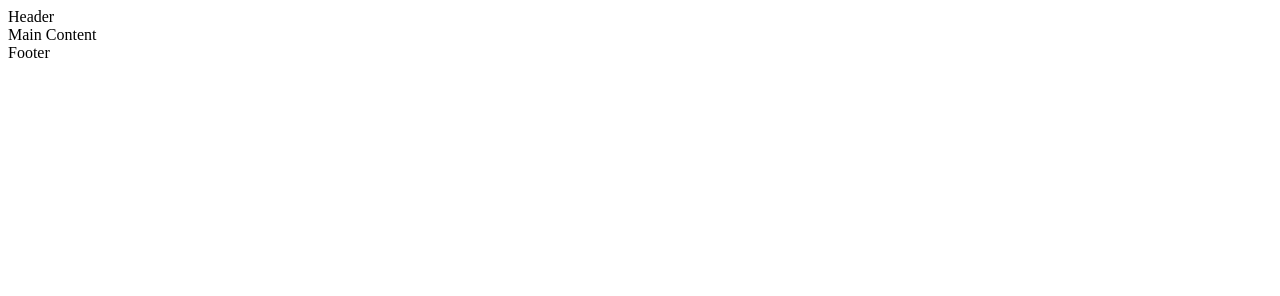
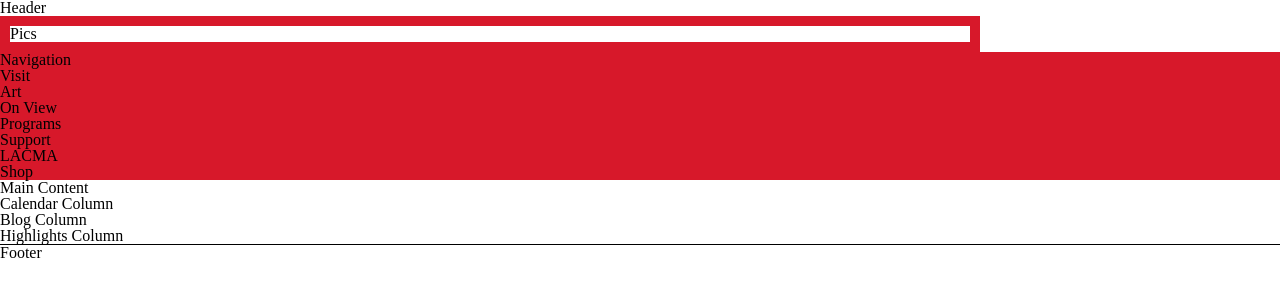
Before and after one commit to jlbattle/lacma.org, a plain HTML site: page index.html in a window 1280 px wide. Drawn offline with Linux system fonts and the light colour scheme.

Commit message:
laid out the basic sections - first round

```diff
--- a/index.html
+++ b/index.html
@@ -8,11 +8,35 @@
 <body>
 	<header>
 		Header
+		<div id="img-scroller">
+			Pics
+		</div>
+		<nav id="nav-bg">
+			Navigation
+			<ul>
+				<li>Visit</li>
+				<li>Art</li>
+				<li>On View</li>
+				<li>Programs</li>
+				<li>Support</li>
+				<li>LACMA</li>
+				<li>Shop</li>
+			</ul>
+		</nav>
 	</header>
 	<section>
 		Main Content
+		<section>
+			Calendar Column
+		</section>
+		<section>
+			Blog Column
+		</section>
+		<section>
+			Highlights Column
+		</section>
 	</section>
-	<footer>
+	<footer id="footer-wrapper">
 		Footer
 	</footer>
 </body>
--- a/main.css
+++ b/main.css
@@ -0,0 +1,73 @@
+/* http://meyerweb.com/eric/tools/css/reset/
+   v2.0 | 20110126
+   License: none (public domain)
+*/
+
+html, body, div, span, applet, object, iframe,
+h1, h2, h3, h4, h5, h6, p, blockquote, pre,
+a, abbr, acronym, address, big, cite, code,
+del, dfn, em, img, ins, kbd, q, s, samp,
+small, strike, strong, sub, sup, tt, var,
+b, u, i, center,
+dl, dt, dd, ol, ul, li,
+fieldset, form, label, legend,
+table, caption, tbody, tfoot, thead, tr, th, td,
+article, aside, canvas, details, embed,
+figure, figcaption, footer, header, hgroup,
+menu, nav, output, ruby, section, summary,
+time, mark, audio, video {
+	margin: 0;
+	padding: 0;
+	border: 0;
+	font-size: 100%;
+	font: inherit;
+	vertical-align: baseline;
+}
+/* HTML5 display-role reset for older browsers */
+article, aside, details, figcaption, figure,
+footer, header, hgroup, menu, nav, section {
+	display: block;
+}
+body {
+	line-height: 1;
+}
+ol, ul {
+	list-style: none;
+}
+blockquote, q {
+	quotes: none;
+}
+blockquote:before, blockquote:after,
+q:before, q:after {
+	content: '';
+	content: none;
+}
+table {
+	border-collapse: collapse;
+	border-spacing: 0;
+}
+/*
+  ========================================
+  Header
+  ========================================
+*/
+#img-scroller{
+	border: 10px solid #d7182a;
+	width: 960px;
+}
+/*
+  ========================================
+  Navigation
+  ========================================
+*/
+#nav-bg{
+	background: #d7182a;
+}
+/*
+  ========================================
+  Footer
+  ========================================
+*/
+#footer-wrapper{
+	border-top: 1px solid #000;
+}
```
